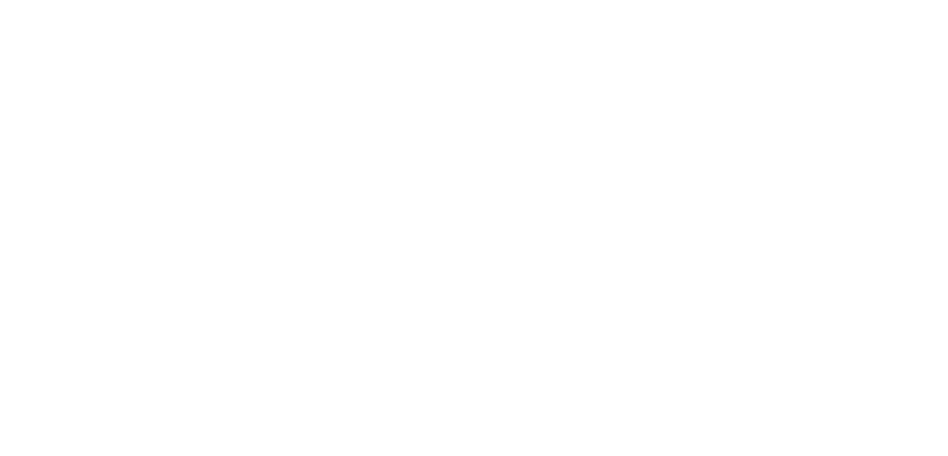
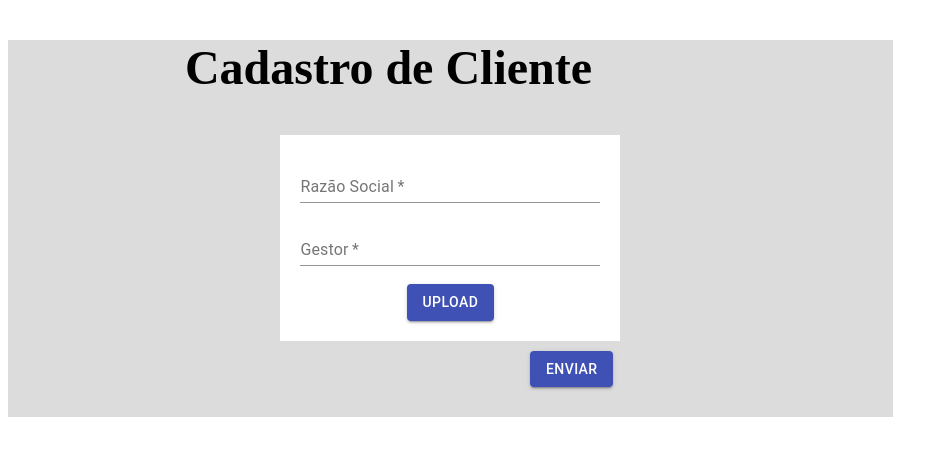
Before and after one commit to gx2-tecnologia/followup-front-end, a React (Create React App) app: page /cadastrocliente in a window 1280 px wide. Shown: the top 456 px of the page, without its empty margins (0-948 px from the left). Built offline with nearby package versions, Linux system fonts and the light colour scheme.

Commit message:
primeira historia funcionando

```diff
--- /dev/null
+++ b/App.css
@@ -0,0 +1,6 @@
+* {
+  margin: 0px;
+  padding: 0px;
+  box-sizing: border-box;
+  -webkit-font-smoothing: antialiased !important;
+}
--- a/package.json
+++ b/package.json
@@ -3,10 +3,12 @@
   "version": "0.1.0",
   "private": true,
   "dependencies": {
+    "@material-ui/core": "^4.9.2",
     "axios": "^0.19.2",
     "polished": "^3.4.2",
     "react": "^16.12.0",
     "react-dom": "^16.12.0",
+    "react-hooks": "^1.0.1",
     "react-router-dom": "^5.1.2",
     "react-scripts": "3.3.0",
     "styled-components": "^5.0.0"
--- a/src/App.js
+++ b/src/App.js
@@ -1,6 +1,7 @@
 import React from 'react';
 import { BrowserRouter } from 'react-router-dom';
 import Routes from 'routes/routes';
+import './app.css';
 function App() {
   return (
     <h1>
--- /dev/null
+++ b/src/components/MasterPage/styles.js
@@ -0,0 +1,34 @@
+import { makeStyles } from '@material-ui/core/styles';
+import { drawerWidth } from 'params/params';
+
+export const useStyles = makeStyles(theme => ({
+  root: {
+    display: 'flex',
+  },
+  drawer: {
+    [theme.breakpoints.up('sm')]: {
+      width: drawerWidth,
+      flexShrink: 0,
+    },
+  },
+  appBar: {
+    [theme.breakpoints.up('sm')]: {
+      width: `calc(100% - ${drawerWidth}px)`,
+      marginLeft: drawerWidth,
+    },
+  },
+  menuButton: {
+    marginRight: theme.spacing(2),
+    [theme.breakpoints.up('sm')]: {
+      display: 'none',
+    },
+  },
+  toolbar: theme.mixins.toolbar,
+  drawerPaper: {
+    width: drawerWidth,
+  },
+  content: {
+    flexGrow: 1,
+    padding: theme.spacing(3),
+  },
+}));
--- /dev/null
+++ b/src/pages/cadastroCliente/index.js
@@ -0,0 +1,102 @@
+import React from 'react';
+import TextField from '@material-ui/core/TextField';
+import Button from '@material-ui/core/Button';
+import api from 'services';
+
+import { Container, Content } from './styles';
+
+export default class cadastroCliente extends React.Component {
+  state = {
+    razaoSocial: '',
+    gestor: '',
+    arquivo: null,
+  };
+
+  handleReadArq = e => {
+    this.setState({ arquivo: e.target.value });
+  };
+
+  handleRazaoSocial = e => {
+    this.setState({ razaoSocial: e.target.value });
+  };
+  handleGestor = e => {
+    this.setState({ gestor: e.target.value });
+  };
+
+  handleSend = e => {
+    const { razaoSocial, gestor, arquivo } = this.state;
+
+    if (razaoSocial && gestor && arquivo) {
+      this.handleRequest();
+    } else {
+      alert('Todos os campos devem estar preenchidos.');
+    }
+  };
+
+  handleRequest() {
+    const { razaoSocial, gestor, arquivo } = this.state;
+
+    const response = api
+      .post('/clientes/', {
+        razaoSocial: razaoSocial,
+        logo: arquivo,
+        gestao: gestor,
+      })
+      .then(
+        response => {
+          console.log(response);
+        },
+        error => {
+          console.log(error);
+        }
+      );
+
+    console.log('teste', response);
+
+    alert('Dados Enviados com sucesso.');
+  }
+
+  render() {
+    return (
+      <Container>
+        <h2>Cadastro de Cliente</h2>
+
+        <Content>
+          <TextField
+            id="standard-basic"
+            label="Razão Social"
+            onChange={this.handleRazaoSocial}
+            required
+          />
+          <TextField
+            id="standard-basic"
+            label="Gestor"
+            onChange={this.handleGestor}
+            required
+          />
+          <label htmlFor="contained-button-file">
+            <input
+              accept="image/*"
+              className="inputArquivo"
+              id="contained-button-file"
+              multiple
+              type="file"
+              onChange={this.handleReadArq}
+            />
+            <Button variant="contained" color="primary" component="span">
+              Upload
+            </Button>
+          </label>
+        </Content>
+        <Button
+          variant="contained"
+          color="primary"
+          className="BtnEnviar"
+          onClick={this.handleSend}
+        >
+          Enviar
+        </Button>
+      </Container>
+    );
+  }
+}
--- /dev/null
+++ b/src/pages/cadastroCliente/styles.js
@@ -0,0 +1,45 @@
+import styled from 'styled-components';
+
+export const Content = styled.div`
+  background-color: #fff;
+  width: 300px;
+  padding: 20px;
+  margin: 0 auto;
+
+  h2{
+    font-size: 30px;
+  }
+
+  display: flex;
+  flex-direction: column;
+
+  }
+
+  .MuiFormControl-root{
+    margin-bottom:15px;
+  }
+
+  label{
+    /* margin-top: 15px; */
+    text-align:center;
+  }
+
+  .inputArquivo {
+    display: none;
+
+  }
+`;
+
+export const Container = styled.div`
+  background-color: #dcdcdc;
+  padding-bottom: 30px;
+  width: 70%;
+  h2 {
+    margin-left: 20%;
+  }
+
+  .BtnEnviar {
+    margin-left: 59%;
+    margin-top: 10px;
+  }
+`;
--- a/src/routes/listRoutes.js
+++ b/src/routes/listRoutes.js
@@ -1,4 +1,5 @@
 import Home from 'pages/Home';
+import cadastroCliente from 'pages/cadastroCliente';
 
 export const routes = [
   {
@@ -7,4 +8,10 @@
     component: Home,
     isMenu: false,
   },
+  {
+    description: 'Cadastro de Cliente',
+    path: '/cadastrocliente',
+    component: cadastroCliente,
+    isMenu: false,
+  },
 ];
--- /dev/null
+++ b/src/services/index.js
@@ -0,0 +1,6 @@
+import axios from 'axios';
+
+const api = axios.create({
+  baseURL: 'http://192.168.0.208:7090',
+});
+export default api;
```
Also changed, not shown: src/components/MasterPage/index.js (added, +56 -0 lines), src/app.css (added), 1 other file (tests, documents, lock files or other folders).
